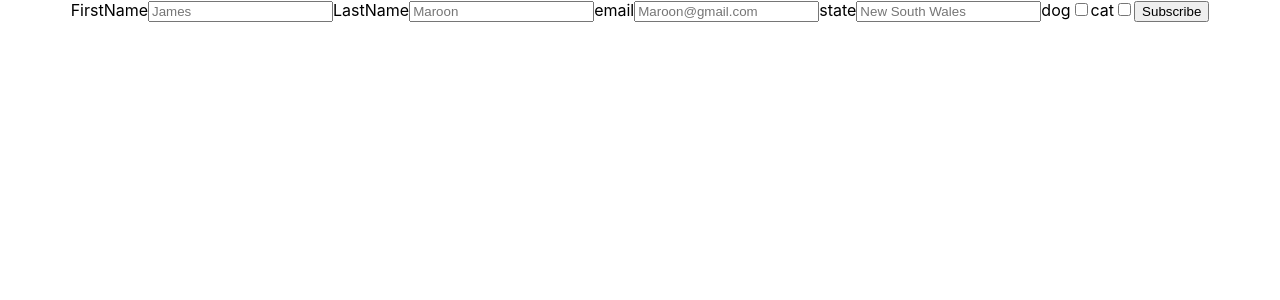
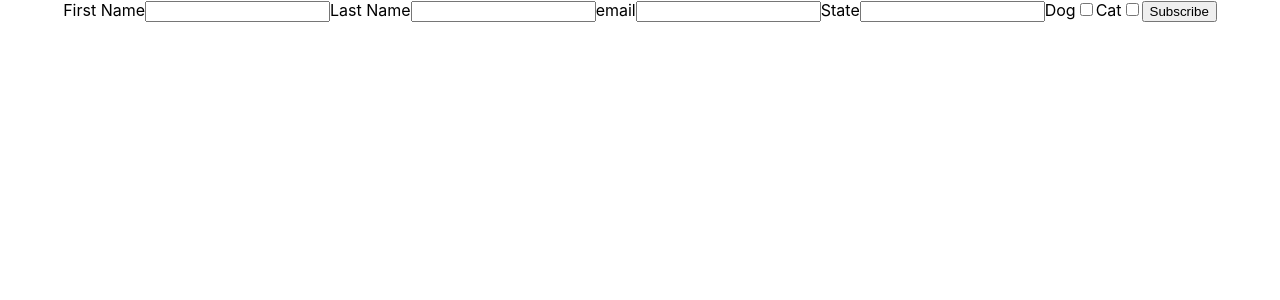
Before and after one commit to MoAbyari/pet_cloner, a React (Create React App) app: page / in a window 1280 px wide. Shown: the top 300 px of the page. Built offline with nearby package versions, Linux system fonts and the light colour scheme.

Commit message:
Added From

```diff
--- a/src/components/Subscribe.js
+++ b/src/components/Subscribe.js
@@ -1,3 +1,4 @@
+import { Form, Input, Cascader, Select, Row, Col, Checkbox, Button, AutoComplete } from 'antd';
 import './App.css';
 import { db } from '../services/firebase.js'
 import validate from '../services/validate.js';
@@ -6,21 +7,9 @@ import React, {Component} from 'react';
 const database = db.collection("Users");
 
 
-
-class Signup {
-  constructor(firstName, lastName, email, ausState, dog, cat)
-     {  this.firstName = firstName;
-        this.lastName = lastName;
-        this.email = email;
-        this.ausState = ausState;
-        this.dog = dog;
-        this.cat = cat;
-  }
-}
-
 class Subscribe extends Component {
 
-  constructor() {
+  constructor(){
     super();
       this.state = {
         firstName: ' ',
@@ -30,69 +19,76 @@ class Subscribe extends Component {
         dog: false,
         cat: false
       }
-      this._submitHandler = this._submitHandler.bind(this);
     }
 
-    _submitHandler(e) {
+    _submitHandler = (e) => {
       e.preventDefault();
-      const formEntry = new Signup (
-          this.state.firstName,
-          this.state.lastName,
-          this.state.email,
-          this.state.ausState,
-          this.state.dog,
-          this.state.cat
-      )
-      console.log(formEntry)
-      database.doc().set({...formEntry});
+      db.collection("Users").doc()
+      .set({
+        firstName: this.state.firstName,
+        lastName: this.state.lastName,
+        email: this.state.email,
+        ausState:this.state.ausState,
+        dog: this.state.dog,
+        cat: this.state.cat},
+        {merge:true})
     }
 
-    // https://codepen.io/pen/?&editors=001
+  _renderFirstName = (e) => {
+    this.setState({firstName: e.target.value});
+  }
+  _renderLastName = (e) => {
+    this.setState({lastName: e.target.value});
+  }
+  _renderEmail = (e) => {
+    this.setState({email: e.target.value});
+  }
+  _renderAuState = (e) => {
+    this.setState({ausState: e.target.value});
+  }
+
+  _renderDog = (e) => {
+    this.setState({dog: (!this.state.dog)});
+  }
+
+  _renderCat = (e) => {
+    this.setState({cat: (!this.state.cat)});
+  }
+
 
   form = () => {
     return(
       <div>
         <form onSubmit={this._submitHandler}>
-          FirstName
+          First Name
           <input
             type="text"
-            placeholder="James"
-            required
+            onChange={ this._renderFirstName }
           />
-          LastName
+          Last Name
           <input
             type="text"
-            placeholder="Maroon"
-            required
+            onChange={ this._renderLastName }
           />
           email
           <input
             type="text"
-            placeholder="Maroon@gmail.com"
-            required
+            onChange= { this._renderEmail }
           />
-          state
+          State
           <input
-            type="number"
-            placeholder="New South Wales"
-            required
+            type="text"
+            onChange= { this._renderAuState }
           />
-          dog
-          <input
-            type="checkbox"
-            required
-          />
-          cat
-          <input
-            type="checkbox"
-            required
-          />
+          Dog
+          <input type="checkbox" onChange= { this._renderDog }/>
+          Cat
+          <input type="checkbox" onChange= { this._renderCat }/>
           <input type="submit" value="Subscribe" />
         </form>
-
       </div>
-  )
-}
+    )
+  }
 
   render() {
       return(
```
Also changed, not shown: 1 other file (tests, documents, lock files or other folders).
